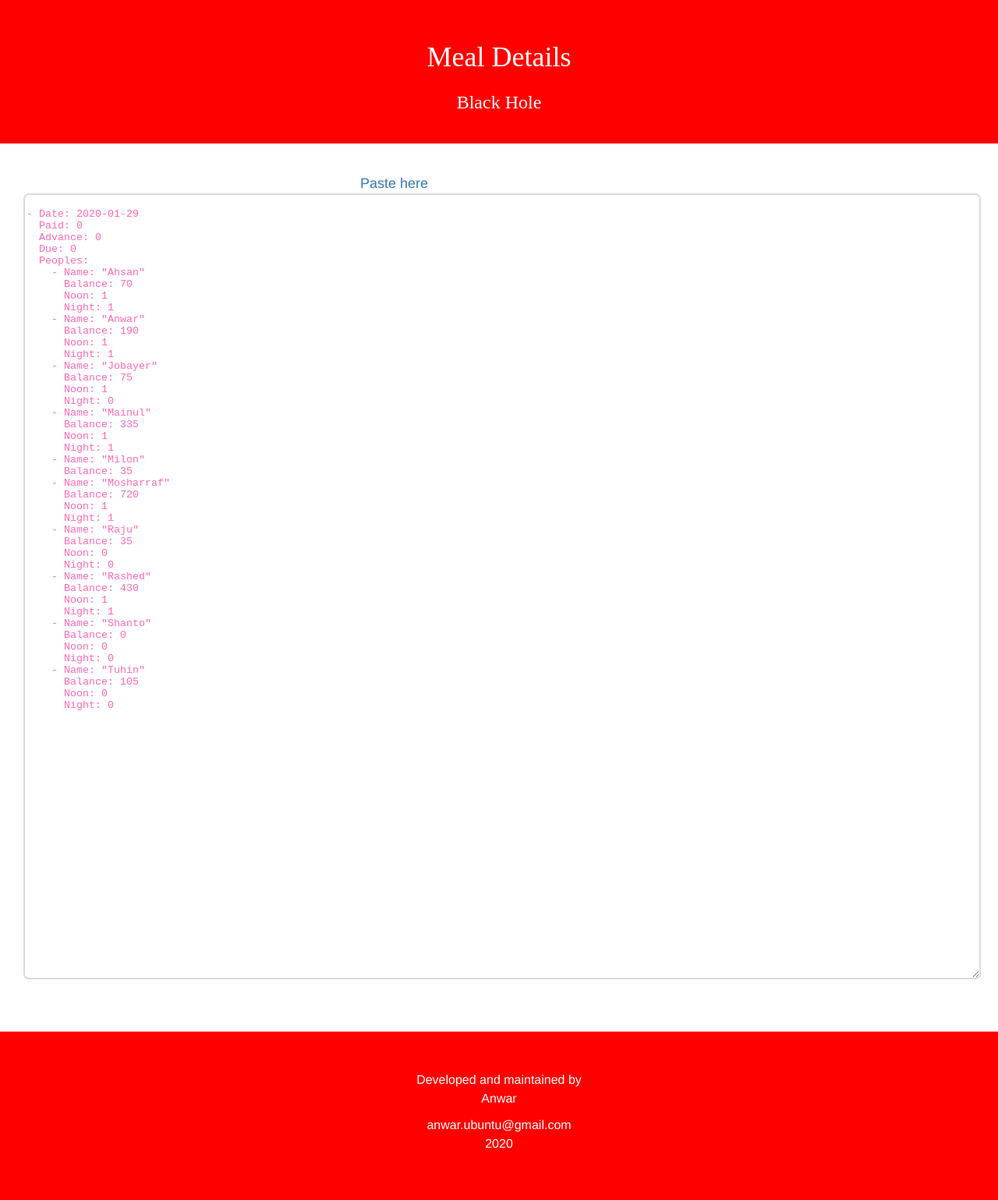
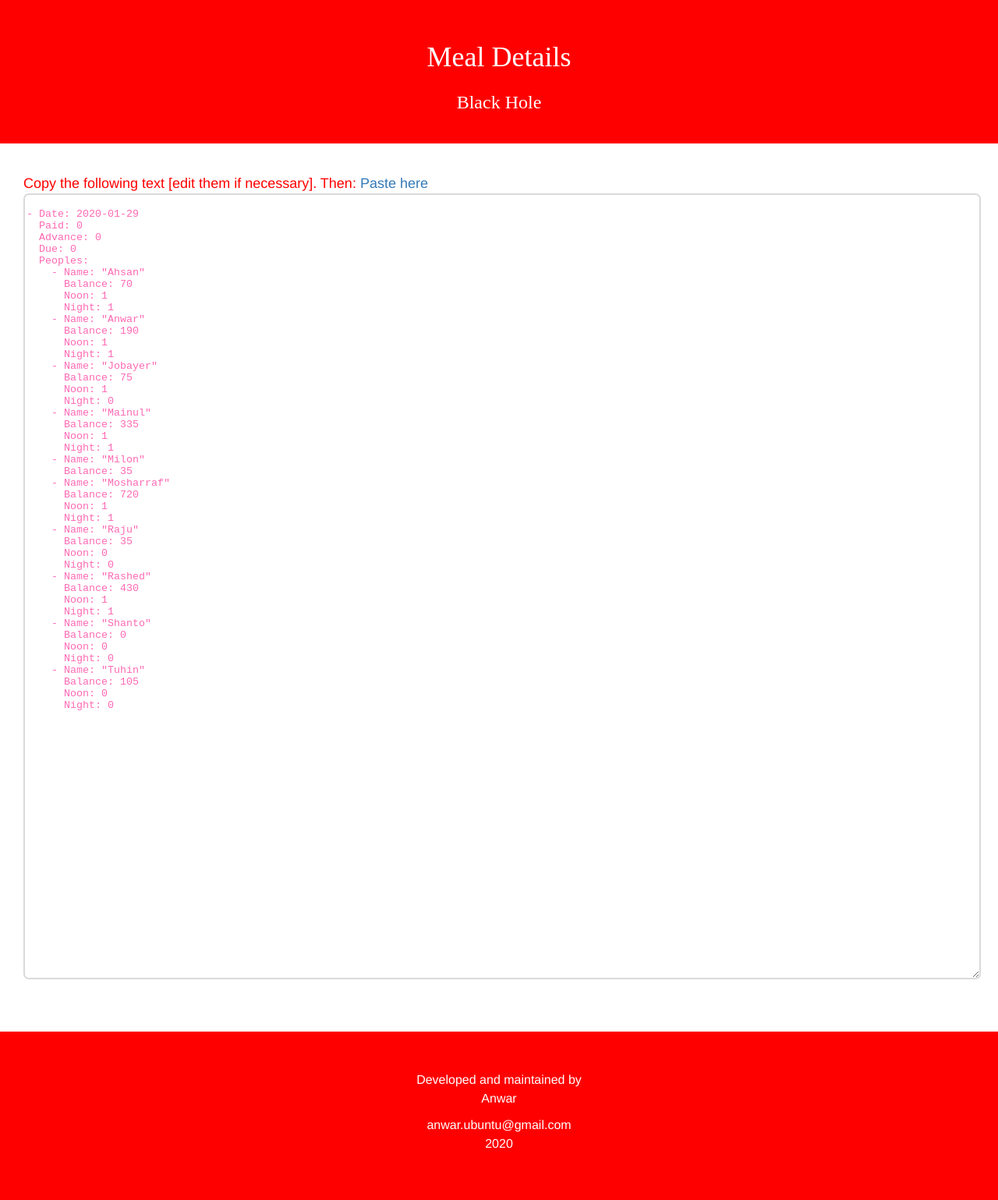
Before and after one commit to coderanwar/meals, a Jekyll site: the page built from update.html, in a window 1280 px wide. Shown: the whole page at 78% size. Built offline with Jekyll 4.4.1, drawn with Linux system fonts in a browser that asks for light colours.

Commit message:
Update update.html

```diff
--- a/update.html
+++ b/update.html
@@ -5,7 +5,7 @@ theme-color: "red"
 color: "white"
 ---
 <div>
-<h4 style="display:inline;text-align:left;">
+<h4 style="display:inline;text-align:left;color:{{page.theme-color}};">
   Copy the following text [edit them if necessary]. Then:
 </h4>
 <h4 style="display:inline;text-align:right;">
```
